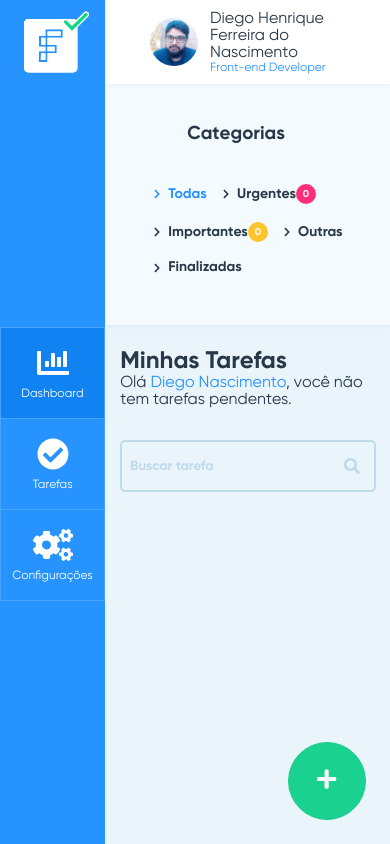
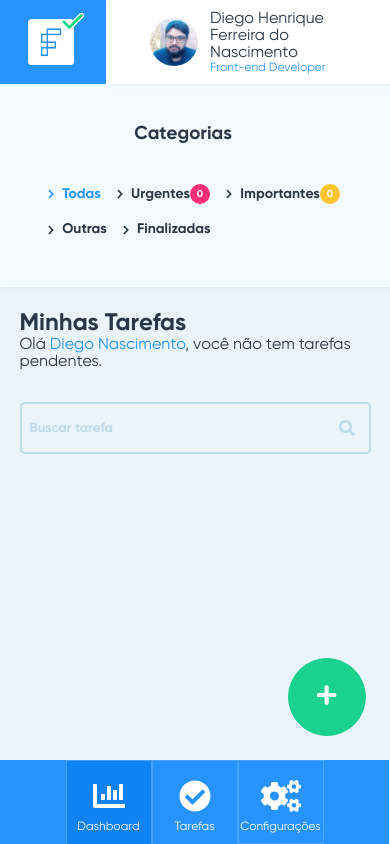
Before and after one commit to diegondev/facilita-tasks, a Vue app: page /home in a window 390 px wide. Built offline with nearby package versions, Linux system fonts and the light colour scheme.

Commit message:
Change layout in sm breakpoint

```diff
--- a/src/layouts/main/Main.vue
+++ b/src/layouts/main/Main.vue
@@ -1,5 +1,6 @@
 <template>
     <div class="main-container">
+        <Logo class="logo" />
         <Sidenav class="sidenav" />
         <Toolbar class="header">...</Toolbar>
         <div class="content">
@@ -11,23 +12,25 @@
 <script>
 import Sidenav from './components/Sidenav.vue';
 import Toolbar from './components/Toolbar.vue';
+import Logo from '../../shared/components/logo/Logo.vue'
 export default {
     name: 'Home',
     components: {
         Sidenav,
-        Toolbar
+        Toolbar,
+        Logo
     }
 }
 </script>
 
 <style lang="stylus" scoped>
+@require "../../assets/styles/breakpoints"
+
 .main-container
     display grid
     height 100vh
     grid-template-columns 106px calc(100vw - 106px)
     grid-template-rows 84px calc(100vh - 84px)
-    grid-template-areas "sidenav header"
-                        "sidenav content";
 
 .sidenav
     grid-column  1 / 2
@@ -45,4 +48,28 @@ export default {
     grid-area 'content'
     overflow auto
 
+@media (max-width: $bp-sm)
+    .main-container
+        overflow hidden
+        grid-template-columns 106px calc(100vw - 122px) 16px
+        grid-template-rows 84px calc(100vh - 168px) 84px
+
+    .logo
+        grid-column 1 / 2
+        grid-row 1 / 2
+
+    .header
+        grid-column 2 / 4
+        grid-row 1 / 2
+
+    .content
+        width 100%
+        grid-column 1 / 4
+        grid-row 2 / 3
+
+    .sidenav
+        grid-column  1 / 4
+        grid-row 3 / 4
+
+
 </style>
--- a/src/layouts/main/components/Sidenav.vue
+++ b/src/layouts/main/components/Sidenav.vue
@@ -50,6 +50,7 @@ export default {
 
 
 <style lang="stylus" scoped>
+@require "../../../assets/styles/breakpoints"
 
 .sidenav-container
     display flex
@@ -85,4 +86,18 @@ export default {
             font-size 32px
             margin-bottom 8px
 
+@media (max-width: $bp-sm)
+    .nav-logo
+        display none
+
+    .nav-list
+        display flex
+        justify-content center
+        height 84px
+        list-style none
+
+        .nav-item
+            a
+                width 84px
+
 </style>
--- /dev/null
+++ b/src/shared/components/logo/Logo.vue
@@ -0,0 +1,22 @@
+<template>
+    <div class="logo-container bg-primary">
+        <img src="../../../assets/images/facilita-logo.svg" alt="Logo">
+    </div>
+</template>
+
+<script>
+export default {
+    name: 'Logo'
+}
+</script>
+
+<style lang="stylus" scoped>
+.logo-container
+    display flex
+    justify-content center
+    align-items center
+
+    img
+        height 70%
+        padding 0 0 6px 6px
+</style>
--- a/src/views/home/Home.vue
+++ b/src/views/home/Home.vue
@@ -50,7 +50,7 @@
                 </TaskItem>
 
                 <!-- Botão de criar nova task -->
-                <FloatActionButton icon="plus" @click="onOpenCreateTaskDialog" />
+                <FloatActionButton class="float-button" icon="plus" @click="onOpenCreateTaskDialog" />
 
                 <!-- Dialogs -->
                 <CreateTaskDialog :data="modalCreateTask" @onClose="onCloseCreateTaskDialog"/>
@@ -346,4 +346,13 @@ export default {
 @media (max-width: $bp-md)
     .container-tasks
         width 90%
+
+
+@media (max-width: $bp-sm)
+    .container-tasks
+        padding-bottom 84px
+
+    .float-button
+        margin-bottom 84px
+
 </style>
```
